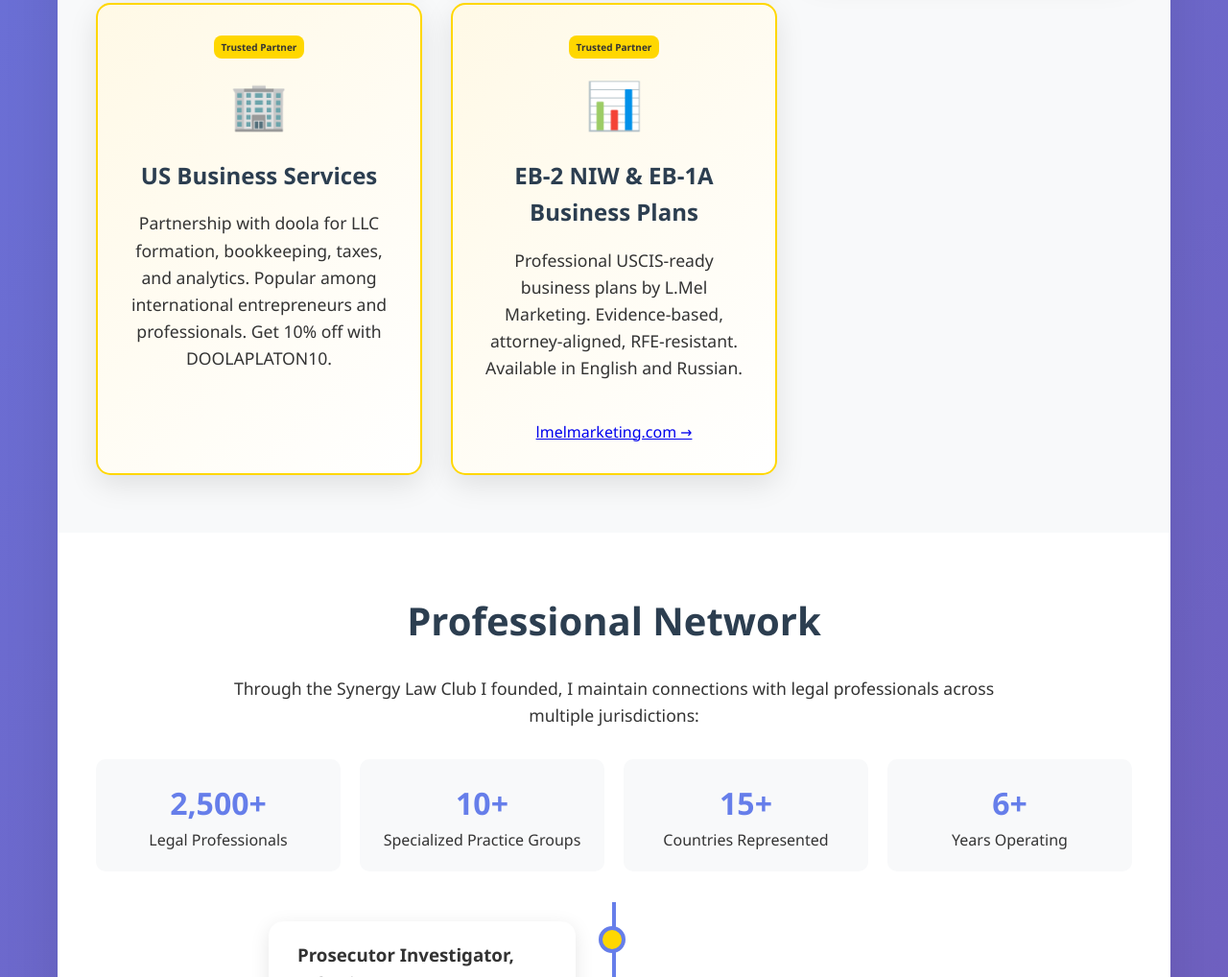
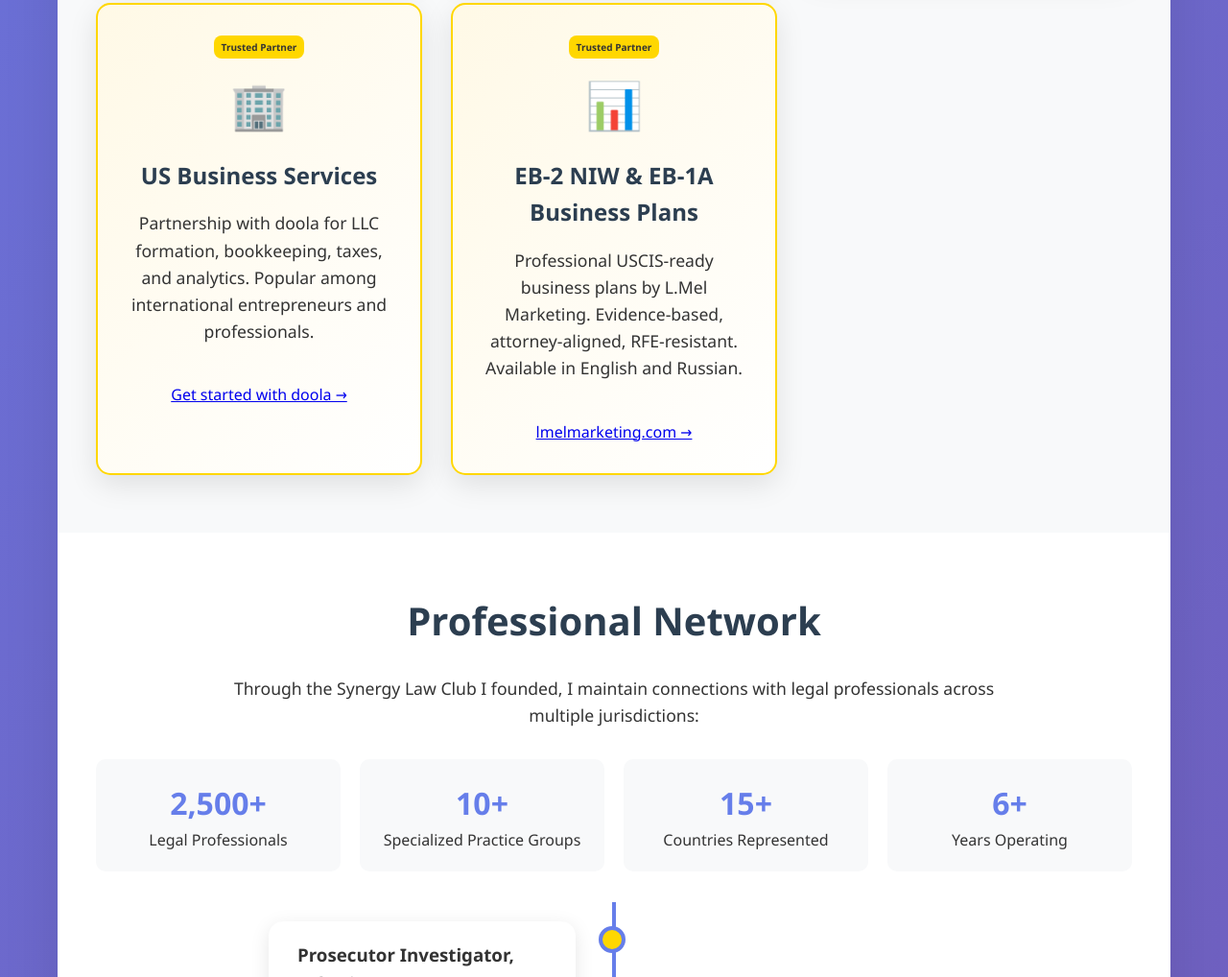
Before and after one commit to Pshamaev/platon.law, a website: page public/index.html in a window 1280 px wide. Shown: the part 2341-3359 px from the top of the page at 96% size. Drawn offline with Linux system fonts and the light colour scheme.

Commit message:
Add files via upload

```diff
--- a/public/index.html
+++ b/public/index.html
@@ -523,7 +523,8 @@
                         <div class="partner-badge" data-i18n="partner_badge">Trusted Partner</div>
                         <div class="icon">🏢</div>
                         <h3 data-i18n="service7_title">US Business Services</h3>
-                        <p data-i18n="service7_desc">Partnership with doola for LLC formation, bookkeeping, taxes, and analytics. Popular among international entrepreneurs and professionals. Get 10% off with DOOLAPLATON10.</p>
+                        <p data-i18n="service7_desc">Partnership with doola for LLC formation, bookkeeping, taxes, and analytics. Popular among international entrepreneurs and professionals.</p>
+                        <a href="https://partnersps.doola.com/v214jb2sxcv5" target="_blank" style="display:inline-block; margin-top: 1rem; font-weight: 500; text-decoration: underline;">Get started with doola →</a>
                     </div>
                     <div class="service-card partner-card">
                         <div class="partner-badge">Trusted Partner</div>
```
